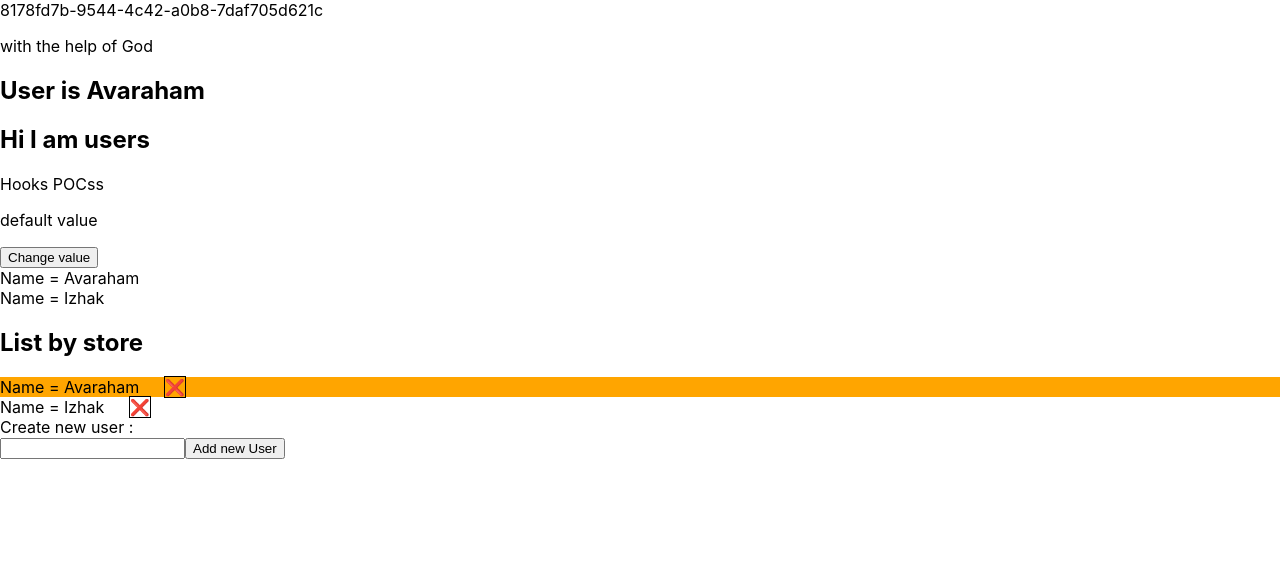
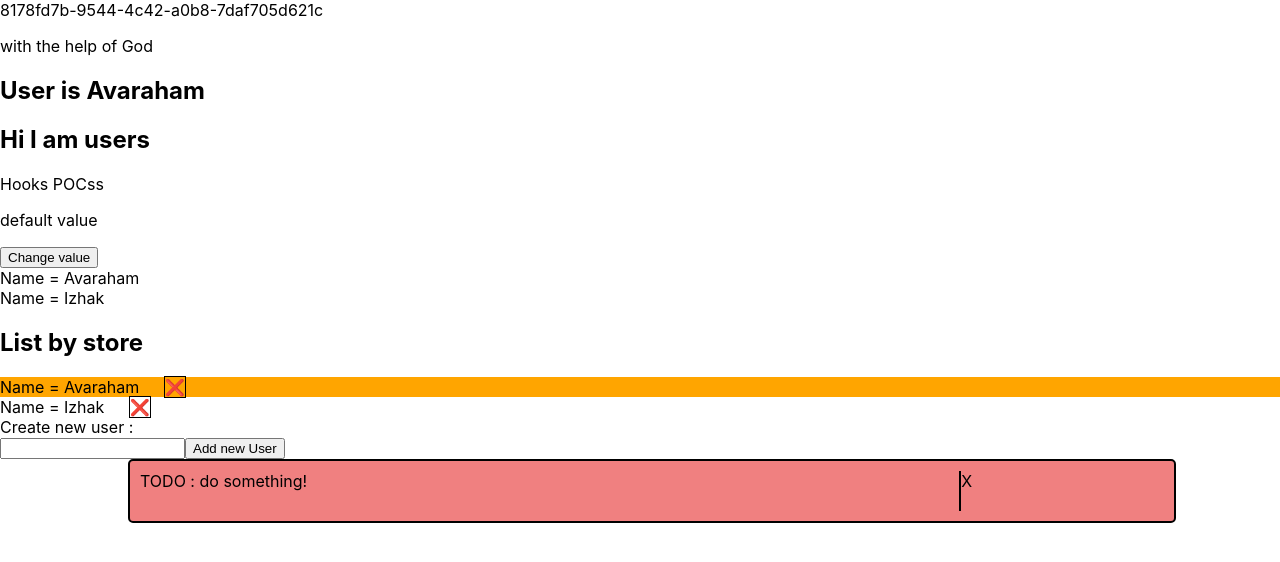
Before and after one commit to lingar-poc/react-todos-frontend, a React (Create React App) app: page / in a window 1280 px wide. Shown: the top 562 px of the page. Built offline with nearby package versions, Linux system fonts and the light colour scheme.

Commit message:
Making todo

```diff
--- a/src/App.css
+++ b/src/App.css
@@ -40,3 +40,35 @@
   }
 
 }
+
+
+
+/*Todo style*/
+.todo{
+  width: 80%;
+  padding: 10px;
+  height: 40px;
+  border: solid 2px black ;
+  border-radius: 5px ;
+  margin-left: 10%;
+}
+
+.done{
+  background: aquamarine;
+
+}
+.not-done{
+  background: lightcoral;
+}
+.description{
+  position: relative;
+  width: 80%;
+  display: inline-block;
+}
+.mark{
+  position: relative;
+  display: inline-block;
+  border-left: 2px solid black;
+  height: 100%;
+
+}
--- a/src/App.js
+++ b/src/App.js
@@ -1,6 +1,7 @@
 import logo from './logo.svg';
 import {v4 as uuidv4} from 'uuid';
 import React, {useReducer} from 'react';
+import {Todo} from "./features/todo/Todo";
 
 import './App.css';
 import {Users} from './features/users/Users';
@@ -37,6 +38,7 @@ function App() {
             <Dashboard user={userStore.users.find(user => user.id === userStore.selectedUser)}/>
 
             <Users data={users} store={userStore} userAction={dispatchUserAction}/>
+            <Todo description = "do something!"/>
 
         </div>
     );
--- a/src/features/common/services/dataServices.js
+++ b/src/features/common/services/dataServices.js
@@ -13,10 +13,11 @@ export function SaveData(dataAction) {
 export function removeData() {
 
 }
-
+//todo - get, add, delete , update (mark)
 export function handleData(dataAction) {
     const action = new DataAction(dataAction);
-    if (action.localStorage) {
+    //todo function for localstorage and liveServer separately
+    if (action.localStorage) {//todo switch
         if (action.actionType === "SAVE") {
             let data;
             localStorage.getItem(action.itemType) ? data = JSON.parse( localStorage.getItem(action.itemType)) : data = [];
--- /dev/null
+++ b/src/features/todo/Todo.jsx
@@ -0,0 +1,22 @@
+import React, {useState} from 'react';
+
+/**
+ * TODO :
+ * - convert to todos
+ * - Make style simple radius border, with some padding.
+ * - Make circle symbol which changed.
+ * @param props
+ * @returns {*}
+ * @constructor
+ */
+export function Todo(props) {
+    const [mark, tick] = useState(false);
+
+
+    return (
+        <div className={"todo " +(mark ? " done" : "not-done")}>
+            <div className="description">TODO : {props.description}</div>
+            <div className= "mark">X</div>
+        </div>
+    );
+}
```
Also changed, not shown: src/features/users/Users.jsx (+9 -1 lines), 1 other file (tests, documents, lock files or other folders).
